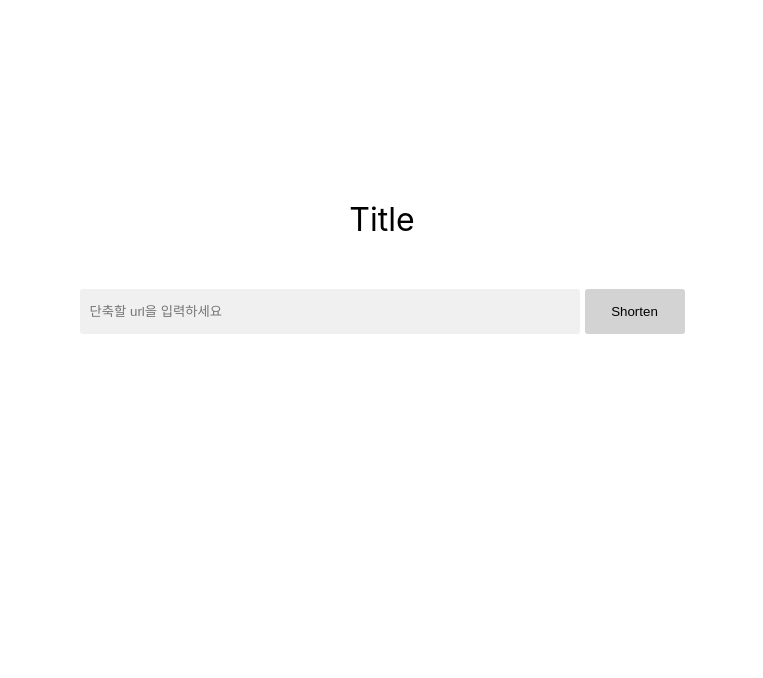
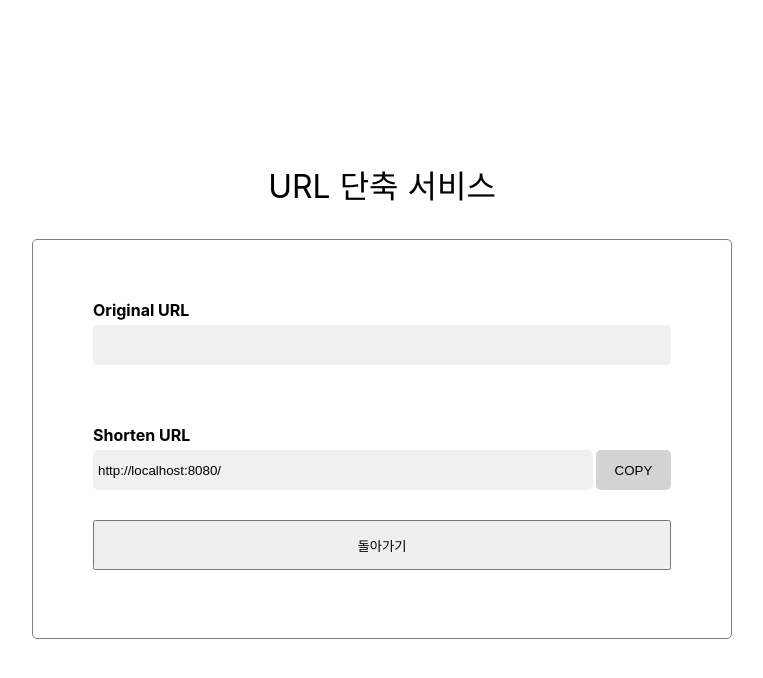
Before and after one commit to letsjo/sgdevcamp_urlshortner, a React (Create React App) app in the folder frontend/: page / in a window 1280 px wide. Both pictures are taken after a click on the button "Shorten". Shown: the top 678 px of the page, without its empty margins (258-1021 px from the left). Built offline with nearby package versions, Linux system fonts and the light colour scheme.

Commit message:
refactor(*):  main 페이지로 합치기

```diff
--- a/frontend/src/App.js
+++ b/frontend/src/App.js
@@ -4,16 +4,12 @@ import { useState } from 'react';
 
 //pages
 import MainPage from './components/main/MainPage';
-import ResultPage from './components/result/ResultPage';
 
 function App() {
-  const [inputUrl, setInputUrl] = useState();
-
   return (
     <Container>
       <Routes>
-        <Route path="/" element={<MainPage setInputUrl={setInputUrl} />} />
-        <Route path="/result" element={<ResultPage inputUrl={inputUrl} />} />
+        <Route path="/" element={<MainPage/>} />
       </Routes>
     </Container>
   );
--- a/frontend/src/components/main/MainPage.js
+++ b/frontend/src/components/main/MainPage.js
@@ -1,26 +1,29 @@
-import { useRef } from 'react';
+import { useState, useRef } from 'react';
 import styled from 'styled-components';
-import { useNavigate } from 'react-router-dom';
 import { useDispatch } from "react-redux";
+import { CONSTANT } from '../../constants/url';
 
+import { useSelector } from 'react-redux';
 import { urlAction } from '../../redux/actions/urlAction';
 import { urlSliceAction } from '../../redux/reducers/urlReducer';
 
-const MainTitle = ({ setInputUrl }) => {
+const MainTitle = () => {
+  const [page, setPage] = useState('mainPage');
   const inputRef = useRef();
-  const navigate = useNavigate();
   const dispatch = useDispatch();
 
-  const onSubmitUrl = () => {
-    setInputUrl(inputRef.current.value);
-    getShortUrl(inputRef.current.value);
+  const { full, short } = useSelector((state) => state.urlReducer);
+
+  const clipboardCopy = async () => {
+    await navigator.clipboard.writeText(CONSTANT.BASE_URL+short);
+    alert('url 복사 완료!');
   };
 
   const getShortUrl = async (full) => {
     try {
       const response = await dispatch(urlAction.getShortUrl({full})).unwrap();
       await dispatch(urlSliceAction.setUrl(response.data))
-      navigate('/result');
+      setPage('resultPage');
       return response;
     } catch (error) {
       console.log(error);
@@ -28,27 +31,82 @@ const MainTitle = ({ setInputUrl }) => {
     }
   };
 
+  const onSubmitUrl = () => {
+    setPage('resultPage');
+    if(!(inputRef.current.value).includes(CONSTANT.HTTP) || !(inputRef.current.value).includes(CONSTANT.HTTPS) ){
+      return getShortUrl(CONSTANT.HTTPS+inputRef.current.value);
+    }
+    return getShortUrl(inputRef.current.value);
+  };
+
+  const onBackPage = () => {
+    setPage('mainPage');
+  };
+
+
+  if (page==='mainPage')
     return (
       <Container>
-      <Title>Title</Title>
+          <Wrapper>
+            <Title>URL 단축 서비스</Title>
             <SearchContainer>
-        <InputBox placeholder="단축할 url을 입력하세요" ref={inputRef} />
+              <InputBox placeholder="https:// 단축할 url을 입력하세요" ref={inputRef} />
               <SearchButton onClick={onSubmitUrl}>Shorten</SearchButton>
             </SearchContainer>
+            <EmptySpace></EmptySpace>
+          </Wrapper>
       </Container>
     );
+  else if (page==='resultPage'){
+    return (
+      <Container>
+        <Wrapper>
+        <Title>URL 단축 서비스</Title>
+        <ResultBox>
+          <BoxTitle>Original URL</BoxTitle>
+          <OriginalBox value={full} readOnly={true}></OriginalBox>
+
+          <BoxTitle>Shorten URL</BoxTitle>
+          <ShortenContainer>
+            <ShortenBox value={CONSTANT.BASE_URL+short} readOnly={true}></ShortenBox>
+            <CopyButton onClick={clipboardCopy}>COPY</CopyButton>
+          </ShortenContainer>
+          <BackButton onClick={onBackPage}>돌아가기</BackButton>
+        </ResultBox>
+        </Wrapper>
+      </Container>
+    )
+    ;
+  } else {
+    return (
+      <Container>
+        <Wrapper>
+          <NoPageNotice>This page does not exist.</NoPageNotice>
+          <BackButton onClick={onBackPage}>돌아가기</BackButton>
+        </Wrapper>
+      </Container>
+    )
+  }
 };
 
-const Container = styled.div``;
+const Container = styled.div`
+  display: flex;
+  flex-direction: column;
+  justify-content: center;
+  align-items: center;
+  width: 100%;
+  height: 100vh;
+`;
+
+const Wrapper = styled.div`
+`
 
 const Title = styled.div`
   display: flex;
   align-items: center;
   justify-content: center;
-  width: 300px;
-  font-size: large;
-  margin: 200px auto 50px;
   font-size: xx-large;
+  margin-bottom: 1em;
 `;
 
 const SearchContainer = styled.div`
@@ -81,4 +139,79 @@ const SearchButton = styled.button`
     color: white;
   }
 `;
+
+const BackButton = styled.button`
+  width: 100%;
+  margin: 30px 0px;
+  height: 50px;
+`
+
+
+const ResultBox = styled.div`
+  /* display: flex; */
+  align-items: center;
+  justify-content: center;
+  flex-direction: column;
+  padding: 60px;
+  box-sizing: border-box;
+  width: 700px;
+  height: 400px;
+  margin: 0px auto auto;
+  border: 1px solid gray;
+  border-radius: 5px;
+`;
+
+const BoxTitle = styled.div`
+  margin-bottom: 5px;
+  font-weight: bold;
+`;
+
+const OriginalBox = styled.input`
+  width: 100%;
+  height: 40px;
+  margin-bottom: 60px;
+  background-color: #f0f0f0;
+  border-radius: 5px;
+  border: none;
+  padding: 5px;
+  box-sizing: border-box;
+  &:read-only {
+  }
+`;
+
+const ShortenContainer = styled.div`
+  display: flex;
+`;
+
+const ShortenBox = styled.input`
+  width: 500px;
+  height: 40px;
+  background-color: #f0f0f0;
+  border-radius: 5px;
+  border: none;
+  padding: 5px;
+  box-sizing: border-box;
+`;
+
+const CopyButton = styled.button`
+  margin-left: 3px;
+  width: 75px;
+  border-radius: 5px;
+  border: none;
+  cursor: pointer;
+  background-color: lightgray;
+  &:hover {
+    background-color: gray;
+    color: white;
+  }
+`;
+
+const NoPageNotice = styled.div`
+  font-size: 50px;
+`
+
+const EmptySpace = styled.div`
+  height: 400px;
+`
+
 export default MainTitle;
--- a/frontend/src/components/result/ResultPage.js
+++ /dev/null
@@ -1,105 +0,0 @@
-import styled from 'styled-components';
-import { useSelector } from 'react-redux';
-import { CONSTANT } from '../../constants/url';
-
-const ResultPage = ({ inputUrl }) => {
-
-  const { full, short } = useSelector((state) => state.urlReducer);
-
-  const clipboardCopy = async () => {
-    await navigator.clipboard.writeText(CONSTANT.BASE_URL+short);
-    alert('url 복사 완료!');
-  };
-
-  return (
-    <Container>
-      <Title>Title</Title>
-      <ResultBox>
-        <BoxTitle>Original URL</BoxTitle>
-        <OriginalBox value={full} readOnly={true}></OriginalBox>
-
-        <BoxTitle>Shorten URL</BoxTitle>
-        <ShortenContainer>
-          <ShortenBox value={CONSTANT.BASE_URL+short} readOnly={true}></ShortenBox>
-          <CopyButton onClick={clipboardCopy}>COPY</CopyButton>
-        </ShortenContainer>
-      </ResultBox>
-    </Container>
-  );
-};
-
-const Container = styled.div`
-  display: flex;
-  flex-direction: column;
-`;
-
-const Title = styled.div`
-  display: flex;
-  align-items: center;
-  justify-content: center;
-  width: 300px;
-  font-size: large;
-  margin: 120px auto 50px;
-  font-size: xx-large;
-`;
-
-const ResultBox = styled.div`
-  /* display: flex; */
-  align-items: center;
-  justify-content: center;
-  flex-direction: column;
-  padding: 100px 60px;
-  box-sizing: border-box;
-  width: 700px;
-  height: 400px;
-  margin: 0px auto auto;
-  border: 1px solid gray;
-  border-radius: 5px;
-`;
-
-const BoxTitle = styled.div`
-  margin-bottom: 5px;
-  font-weight: bold;
-`;
-
-const OriginalBox = styled.input`
-  width: 100%;
-  height: 40px;
-  margin-bottom: 60px;
-  background-color: #f0f0f0;
-  border-radius: 5px;
-  border: none;
-  padding: 5px;
-  box-sizing: border-box;
-  &:read-only {
-  }
-`;
-
-const ShortenContainer = styled.div`
-  display: flex;
-`;
-
-const ShortenBox = styled.input`
-  width: 500px;
-  height: 40px;
-  background-color: #f0f0f0;
-  border-radius: 5px;
-  border: none;
-  padding: 5px;
-  box-sizing: border-box;
-`;
-
-const CopyButton = styled.button`
-  margin-left: 3px;
-  width: 75px;
-  border-radius: 5px;
-  border: none;
-  cursor: pointer;
-  background-color: lightgray;
-  &:hover {
-    background-color: gray;
-    color: white;
-  }
-`;
-
-export default ResultPage;
```
Lines whose indentation alone changed are shown as unchanged.
